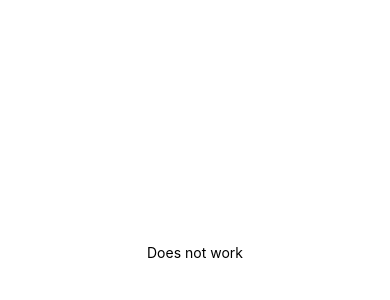
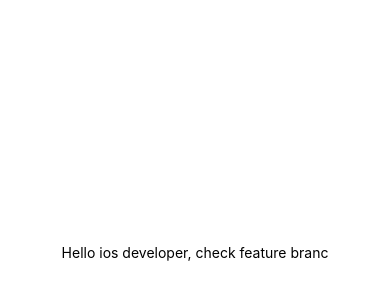
Before and after one commit to hserhiis/capstone-project, a React Native app in the folder frontend/: screen / in a window 390 px wide. Shown: the part 170-470 px from the top of the page. Built offline with nearby package versions, Linux system fonts and the light colour scheme.

Commit message:
changed app.js text

```diff
--- a/frontend/App.js
+++ b/frontend/App.js
@@ -4,7 +4,7 @@ import { StyleSheet, Text, View } from 'react-native';
 export default function App() {
   return (
     <View style={styles.container}>
-      <Text>Does not work</Text>
+      <Text>Hello ios developer, check feature branc</Text>
       <StatusBar style="auto" />
     </View>
   );
```
